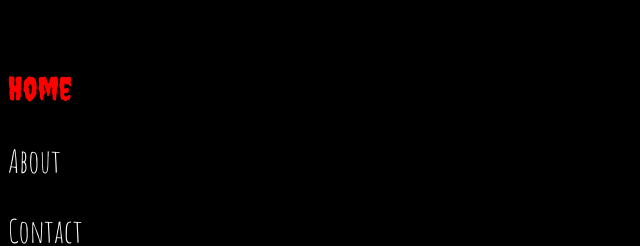
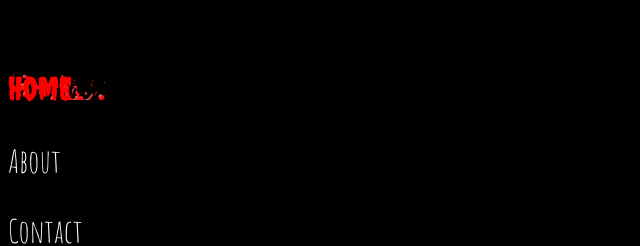
Before and after one commit to MeisterBloo/final-project, a plain HTML site: page index.html in a window 1280 px wide. In both pictures the pointer is over the link "Home". Shown: the part 246-492 px from the top of the page, 0-640 px from the left. Drawn offline with Linux system fonts and the light colour scheme.

Commit message:
added bloodsplatter text hover

```diff
--- a/assets/css folder/style.css
+++ b/assets/css folder/style.css
@@ -21,6 +21,8 @@ a {
 a:hover {
     color: red;
     font-family: 'Creepster', cursive;
+    background-image: url(/assets/img\ folder/bloodsplatter.png);
+    background-size: cover;
 }
 
 a:link {
```
Also changed, not shown: assets/img folder/bloodsplatter.png (added).
